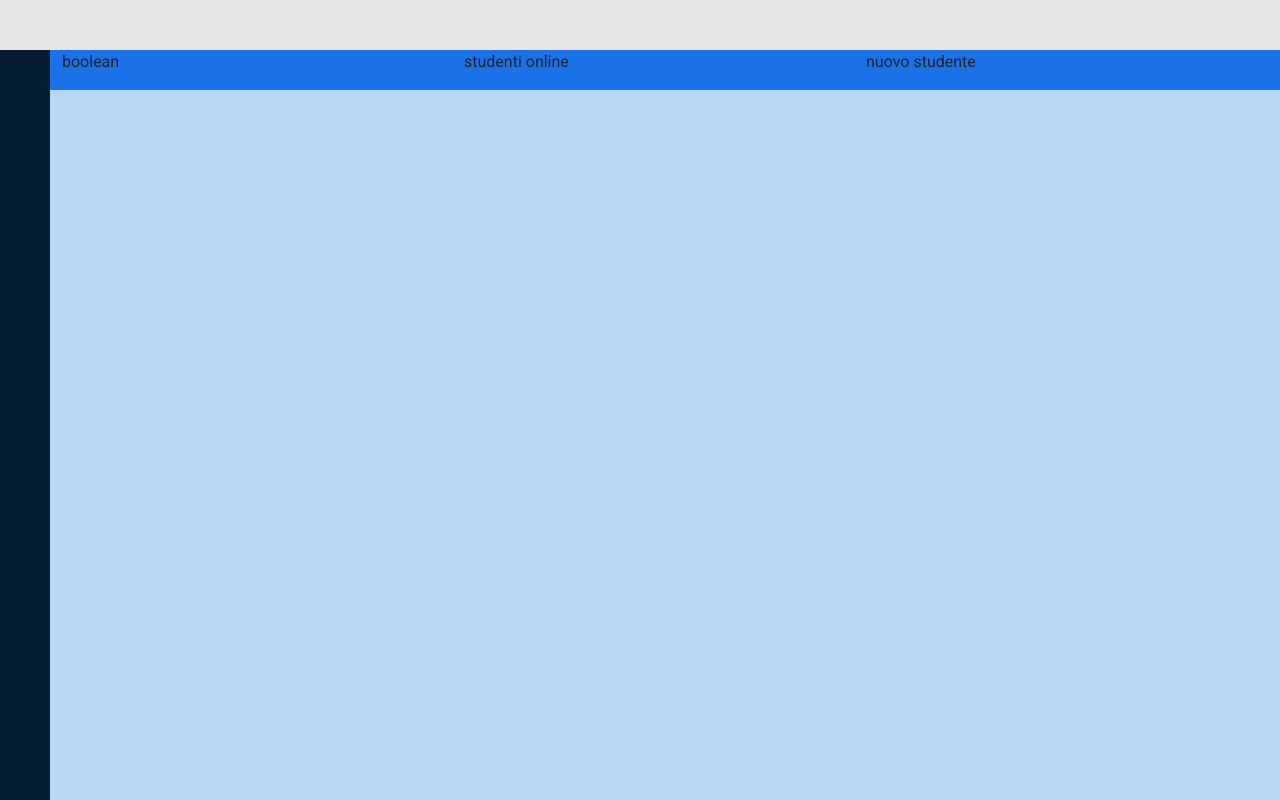
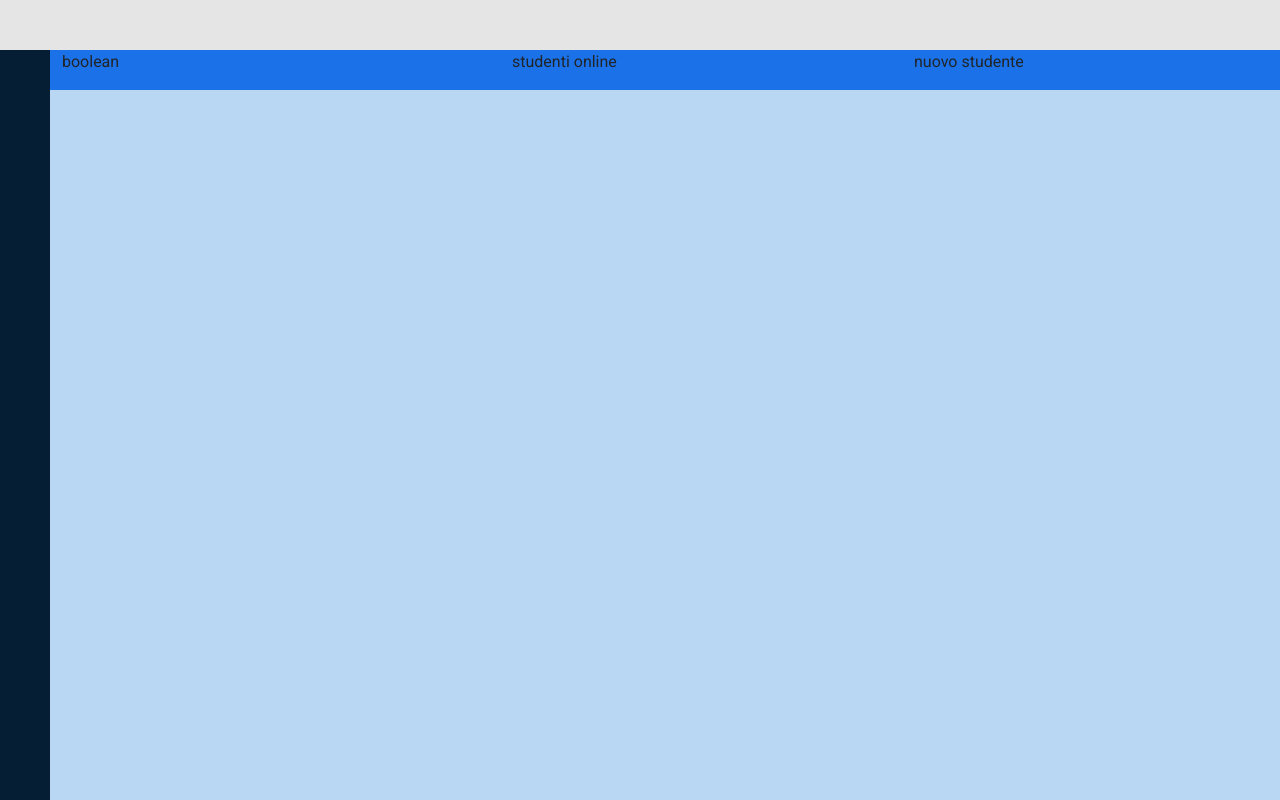
Before and after one commit to LucaBeltrami10/html-css-bootstrap-dashboard, a plain HTML site: page index.html in a window 1280 px wide. Drawn offline with nearby package versions, Linux system fonts and the light colour scheme.

Commit message:
aggiunto padding a elementi main header

```diff
--- a/css/style.css
+++ b/css/style.css
@@ -68,4 +68,12 @@ main header div div.my_info-students > *{
 
 @media screen and (min-width:992px){
     /* main header */
+
+    main header div div.my_info-students:last-child{
+        padding-left: 5rem;
+    }
+
+    main header div > div.my_add-students{
+        padding-left: 5rem;
+    }
 }
--- a/index.html
+++ b/index.html
@@ -37,12 +37,12 @@
                         <div class="">
                             <p>boolean</p>
                         </div>
-                        <div class="my_online">
+                        <div class="my_online ps-lg-5">
                             <p>studenti online</p>
                         </div>
                     </div>
                     <!-- elemento 2 -->
-                    <div class="my_add-students">
+                    <div class="my_add-students ps-lg-5">
                         <p class="">nuovo studente</p>
                     </div>
                 </div>
```
